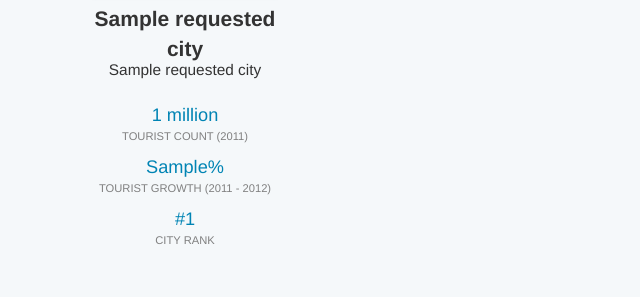
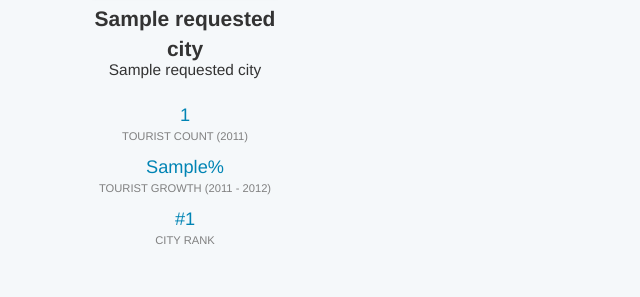
Before and after one commit to manasb-uoe/selp-mytravelog, a Django app: template selp/selp/templates/mytravelog/city.html in a window 1280 px wide. Shown: the part 426-723 px from the top of the page, without its empty margins (0-640 px from the left). Run offline with Django 3.2, Linux system fonts and the light colour scheme; the template is opened without the code that fills it: most values are stand-ins (such as "Sample title", 1, 10 or a date in 2020); some libraries are stand-ins or nearby versions.

Commit message:
Humanized tourist count instead of always converting it into millions.

```diff
--- a/selp/mytravelog/views/city.py
+++ b/selp/mytravelog/views/city.py
@@ -16,9 +16,6 @@ def show_city(request, city_url_name):
     # get city using the url name provided
     # else, show 404 error
     requested_city = get_object_or_404(City, url_name=city_url_name)
-    # convert city tourist count to millions
-    tourist_count = requested_city.tourist_count
-    requested_city.tourist_count = tourist_count/1000000.0
 
     # get current user and user profile
     current_user = request.user
--- a/selp/selp/templates/mytravelog/city.html
+++ b/selp/selp/templates/mytravelog/city.html
@@ -1,5 +1,7 @@
 {% extends 'mytravelog/master/base_main.html' %}
+
 {% load static %}
+{% load humanize %}
 
 {% block head_block %}
     <link href="{% static 'mytravelog/css/city.css' %}" rel="stylesheet" type="text/css">
@@ -53,7 +55,7 @@
             <p class="country-name">{{ requested_city.country_name }}</p>
             <div class="city-stats-container">
                 <div class="stat">
-                    <p class="value">{{ requested_city.tourist_count }} million</p>
+                    <p class="value">{{ requested_city.tourist_count|intword }}</p>
                     <p class="title">Tourist Count (2011)</p>
                 </div>
                 <div class="stat">
```
